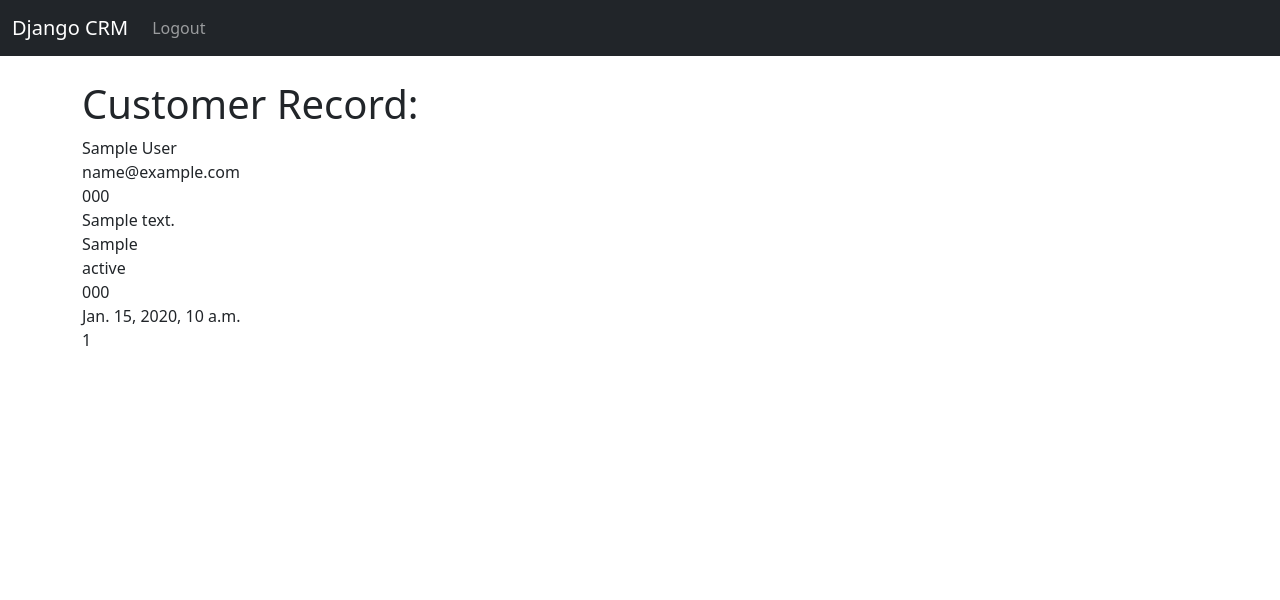
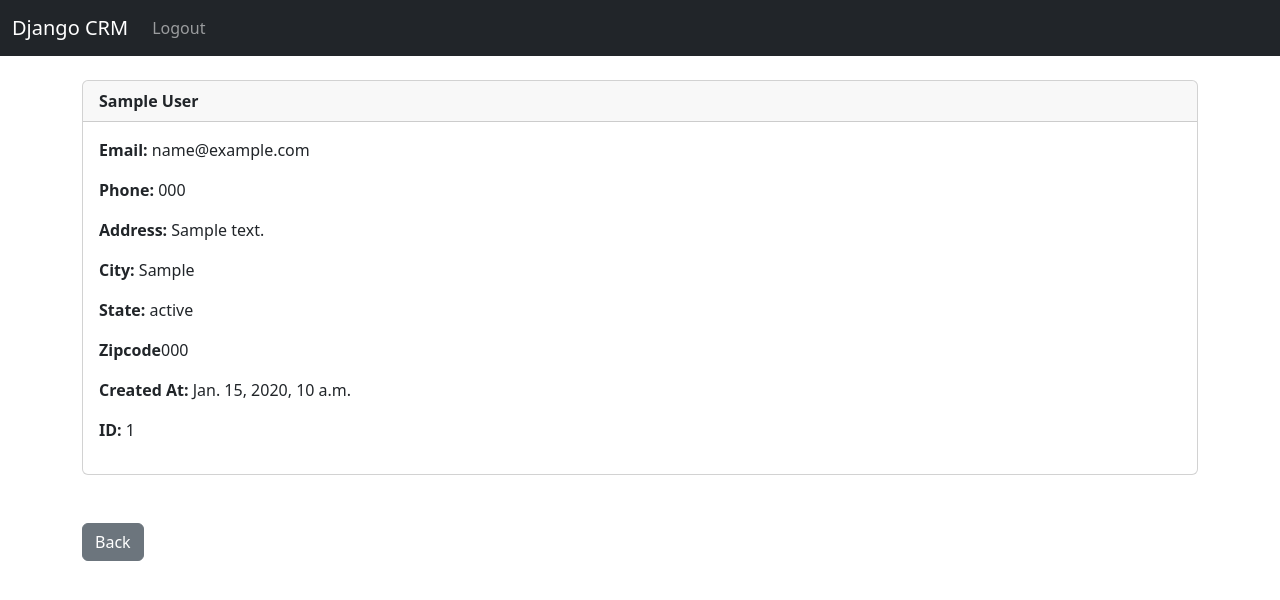
Before and after one commit to mrityunjay27/crm, a Django app: page /record/1 in a window 1280 px wide. Shown: the top 600 px of the page. Run offline with Django 4.2, Linux system fonts and the light colour scheme; a user stored in the database is signed in; tables that the repository leaves empty hold one stand-in row (values such as "Sample post").

Commit message:
CRM:12 Bootstrapped record view for a user

```diff
--- a/website/templates/record.html
+++ b/website/templates/record.html
@@ -1,16 +1,24 @@
 {% extends 'base.html' %}
 {% block content %}
 
-<h1>Customer Record:</h1>
-
- {{ cus_record.first_name }} {{ cus_record.last_name }}<br/>
-            {{cus_record.email}}<br/>
-            {{cus_record.phone}}<br/>
-            {{cus_record.address}}<br/>
-            {{cus_record.city}}<br/>
-            {{cus_record.state}}<br/>
-            {{cus_record.zipcode}}<br/>
-            {{cus_record.created_at}}<br/>
-            {{cus_record.id}}<br/>
+<div class="card">
+  <div class="card-header">
+      <strong>
+            {{ cus_record.first_name }} {{ cus_record.last_name }}
+      </strong>
+  </div>
+  <div class="card-body">
+    <p class="card-text"><strong>Email: </strong>{{cus_record.email}}<p/>
+    <p class="card-text"><strong>Phone: </strong>{{cus_record.phone}}<p/>
+    <p class="card-text"><strong>Address: </strong>{{cus_record.address}}<p/>
+    <p class="card-text"><strong>City: </strong>{{cus_record.city}}<p/>
+    <p class="card-text"><strong>State: </strong>{{cus_record.state}}<p/>
+    <p class="card-text"><strong>Zipcode</strong>{{cus_record.zipcode}}<p/>
+    <p class="card-text"><strong>Created At: </strong>{{cus_record.created_at}}<p/>
+    <p class="card-text"><strong>ID: </strong>{{cus_record.id}}<p/>
+  </div>
+</div>
+<br/><br/>
+<a href="{% url 'home' %}" class="btn btn-secondary">Back</a>
 
 {% endblock %}
```
